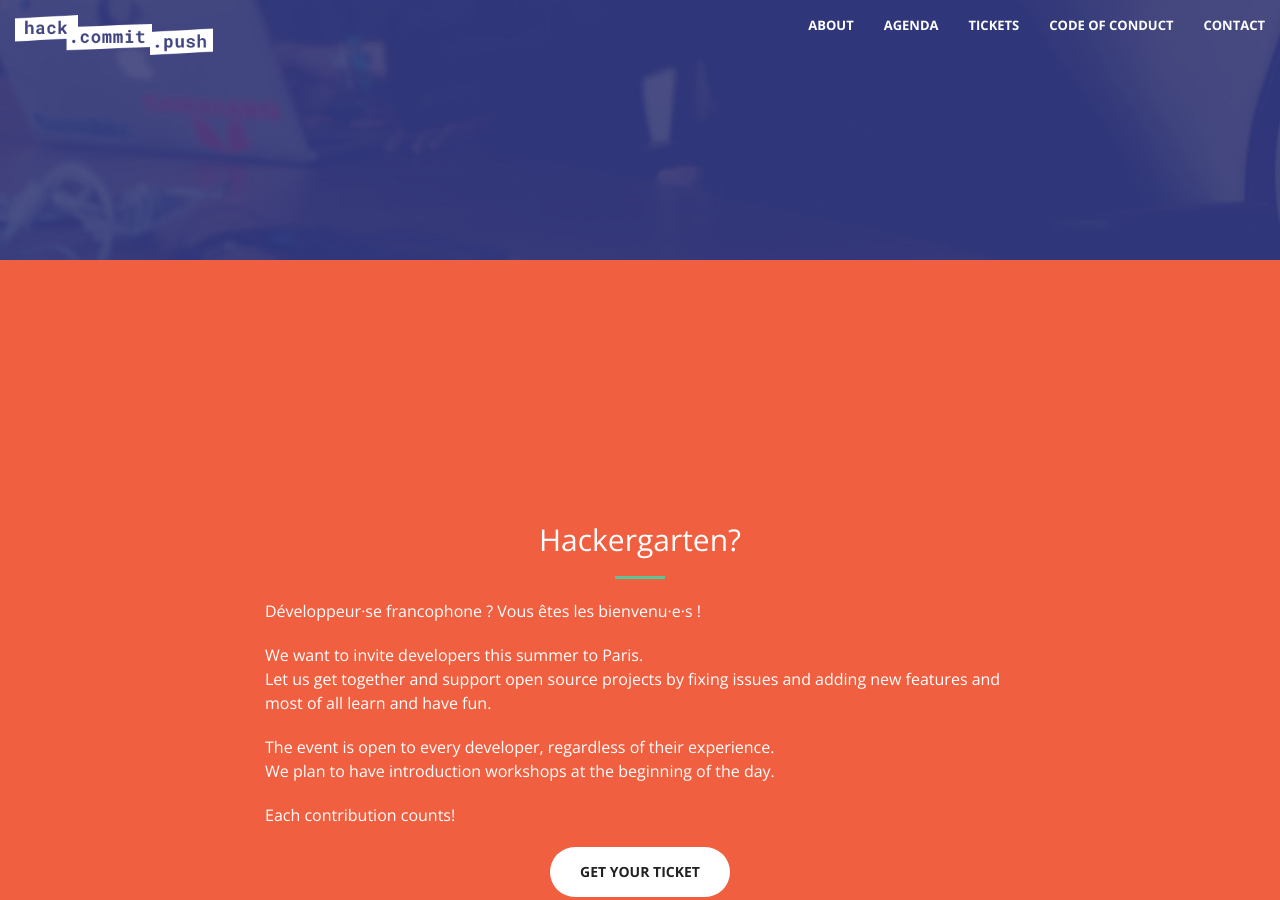
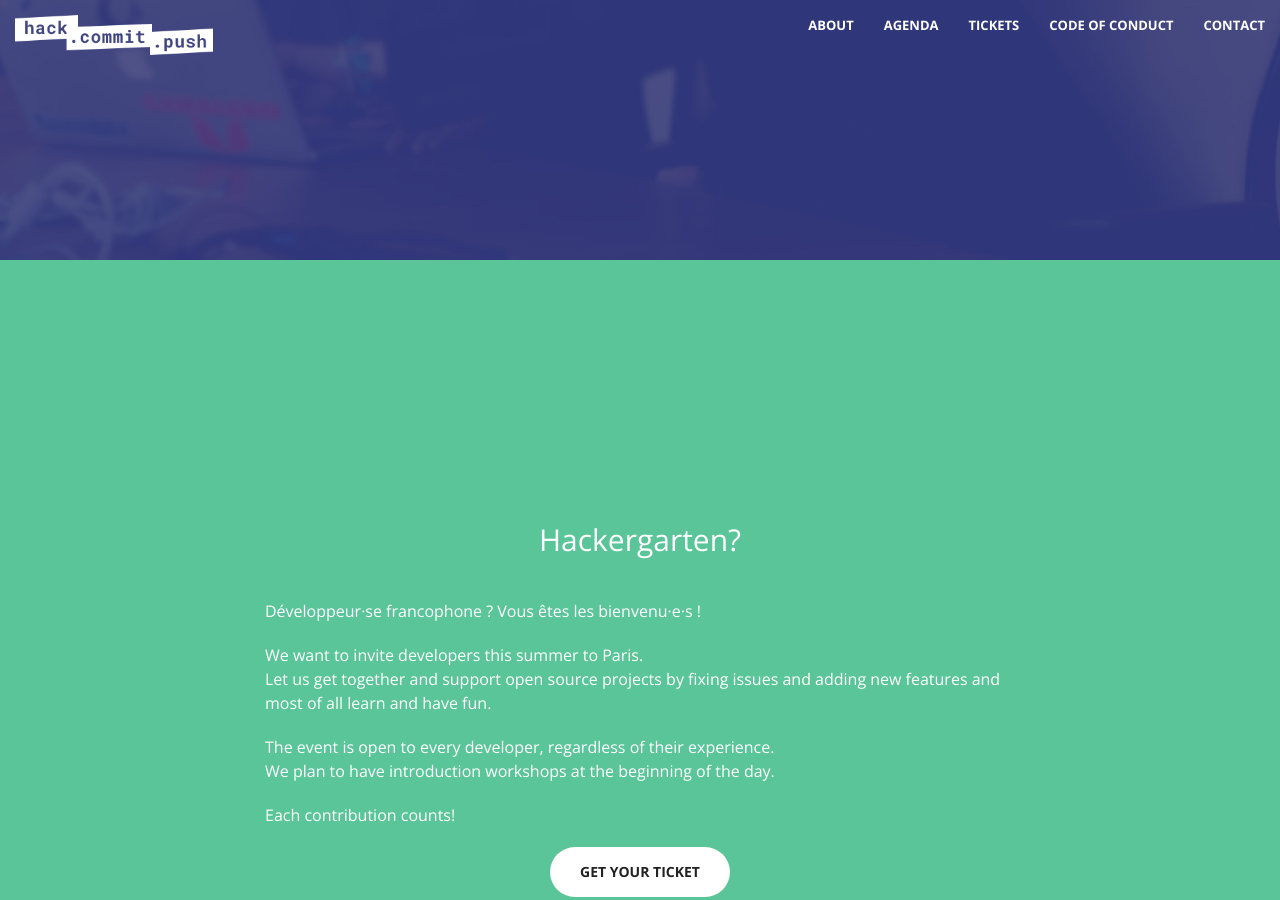
Before and after one commit to hackergarten/Paris2019, a Jekyll site: the page built from index.html, in a window 1280 px wide and 900 px high, scrolled down 640 px. Built offline with Jekyll 4.4.1, drawn with Linux system fonts in a browser that asks for light colours.

Commit message:
Improve contrast + improve display on mobile

```diff
--- a/css/main.scss
+++ b/css/main.scss
@@ -56,7 +56,16 @@ a {
 
 	&:focus:not(#logo-link) {
 		color: white;
-		border-bottom: 2px solid $secondary-color !important;
+		border-bottom: 2px solid $theme-primary !important;
+	}
+}
+
+#bs-example-navbar-collapse-1 {
+	border: none;
+	text-align: right;
+
+	li {
+		height: 5vh;
 	}
 }
 
@@ -102,7 +111,7 @@ header, section:not(#agenda) {
 
 
 #about, #tickets, #contact {
-	background-color: #f05f40;
+	background-color: #5AC598;
 	color: white;
 }
 
```
